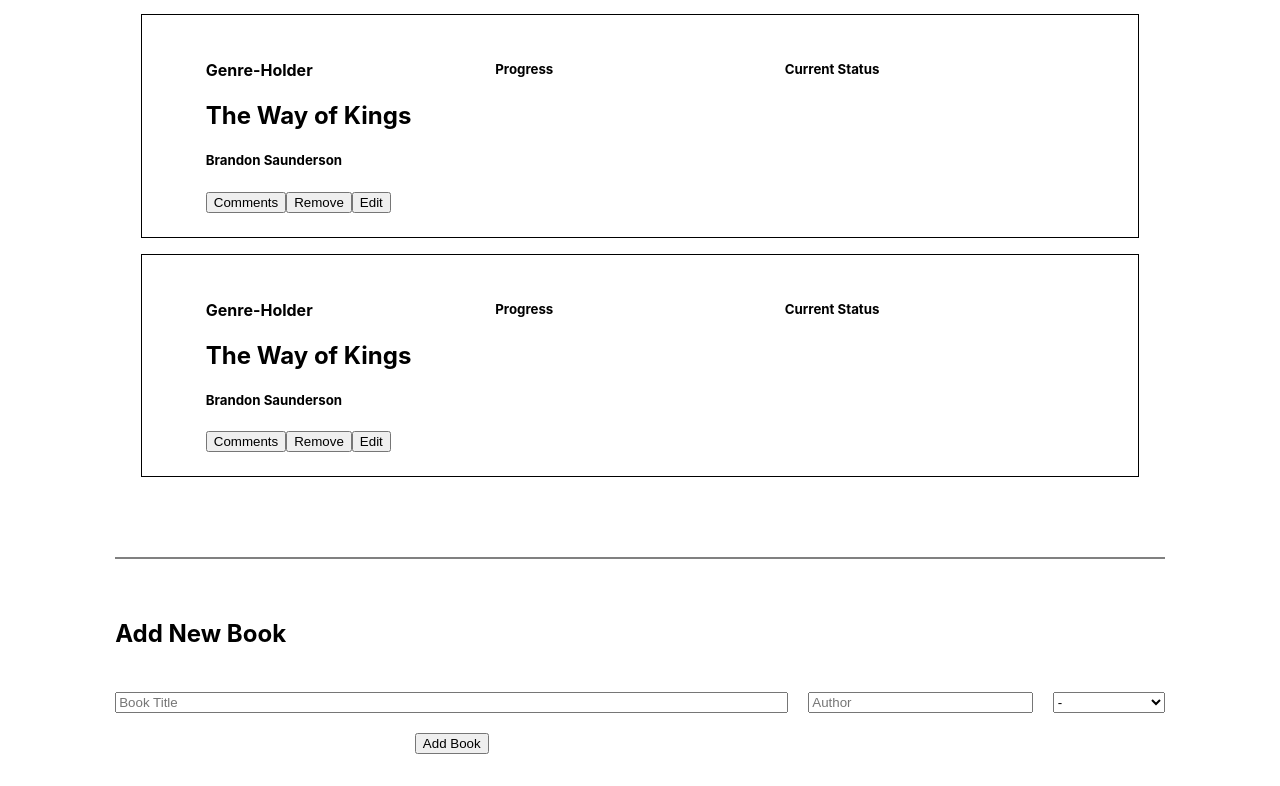
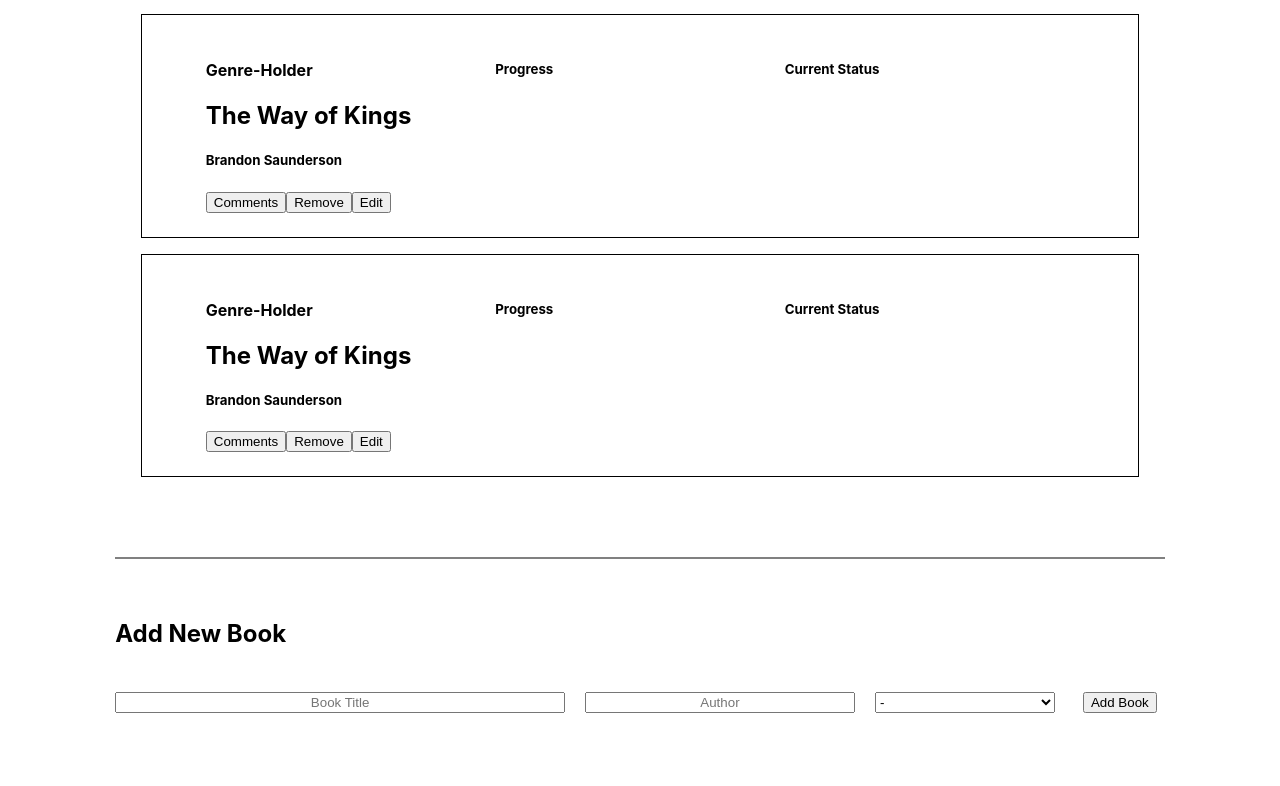
Before and after one commit to Haywayaheadshot/book-keeper, a React (Create React App) app: page /books in a window 1280 px wide. Shown: the part 344-1130 px from the top of the page. After the commit the page ends 1089 px from the top, so only its background shows below. Built offline with nearby package versions, Linux system fonts and the light colour scheme.

Commit message:
Style user inputs place holder

```diff
--- a/src/components/dep/addNewBook.css
+++ b/src/components/dep/addNewBook.css
@@ -18,6 +18,10 @@
   place-self: center;
 }
 
+.user-inputs::placeholder {
+  text-align: center;
+}
+
 @media (min-width: 760px) {
   .books-authors-inputs-div {
     border-top: 2px solid grey;
@@ -32,7 +36,7 @@
 
   .books-authors-inputs {
     display: grid;
-    grid-template-columns: 3fr 1fr 0.5fr;
+    grid-template-columns: 2.5fr 1.5fr 1fr 0.5fr;
     gap: 20px;
     padding: 0 0;
     margin-top: 3vh;
```
